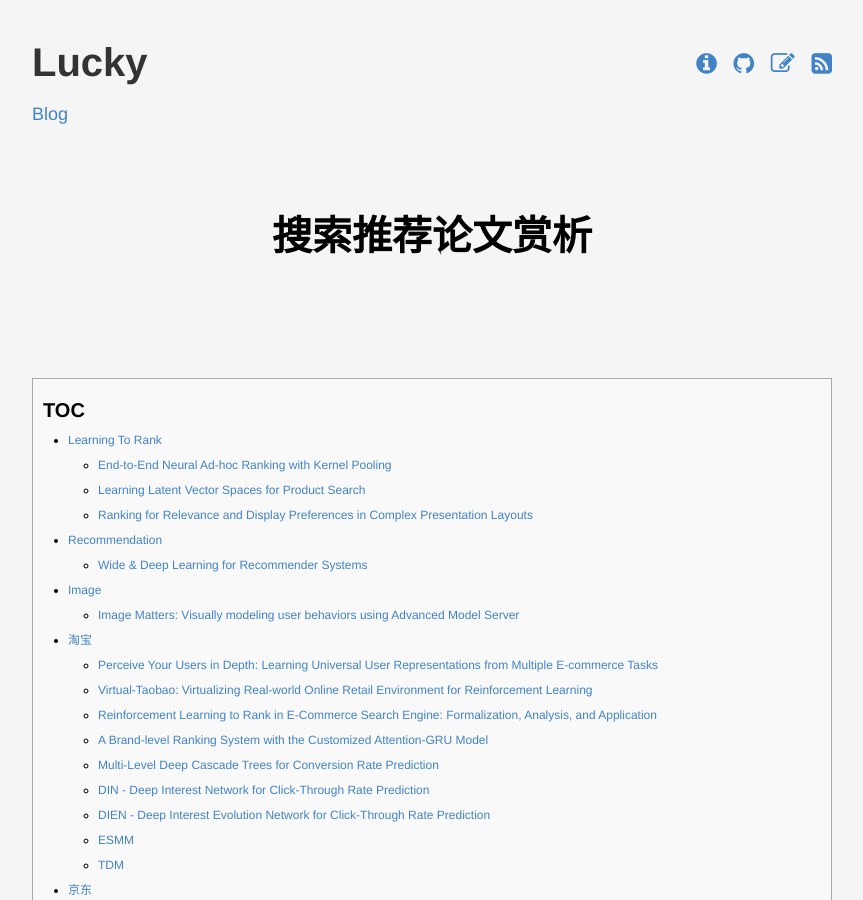
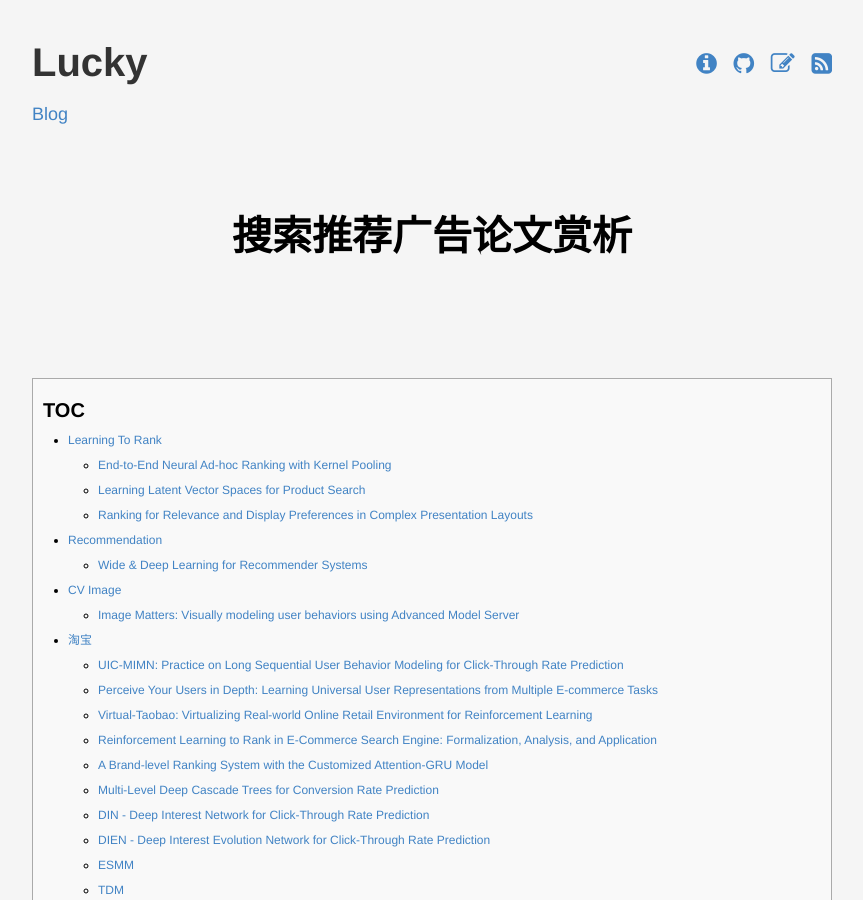
Before and after one commit to lucky521/blog, a Jekyll site: the page built from _posts/ml/2018-11-11-Taobao-Rank.markdown, in a window 1280 px wide and 900 px high. Shown: the whole window, without its empty margins (208-1071 px from the left). Built offline with Jekyll 4.4.1, drawn with Linux system fonts in a browser that asks for light colours; some of the changed text lies outside the part shown.

Commit message:
Update 2018-11-11-Taobao-Rank.markdown

```diff
--- a/_posts/ml/2018-11-11-Taobao-Rank.markdown
+++ b/_posts/ml/2018-11-11-Taobao-Rank.markdown
@@ -1,6 +1,6 @@
 ---
 layout: post
-title:  "搜索推荐论文赏析"
+title:  "搜索推荐广告论文赏析"
 subtitle: ""
 categories: [MachineLearning]
 ---
@@ -50,7 +50,7 @@ ranks both the documents and positions
 
 
 
-# Image
+# CV Image
 
 这里聊的image不为做图像识别，是为了排序目标贡献图像类型的特征。
 
@@ -66,6 +66,14 @@ https://github.com/alibaba/x-deeplearning/wiki/%E5%9B%BE%E5%83%8F%E8%81%94%E5%90
 
 
 # 淘宝
+
+
+## UIC-MIMN: Practice on Long Sequential User Behavior Modeling for Click-Through Rate Prediction
+
+长序列用户行为
+UIC不依赖于搜索或推荐请求，而依赖于用户行为来实时计算用户兴趣。
+
+
 
 ## Perceive Your Users in Depth: Learning Universal User Representations from Multiple E-commerce Tasks
 
```
